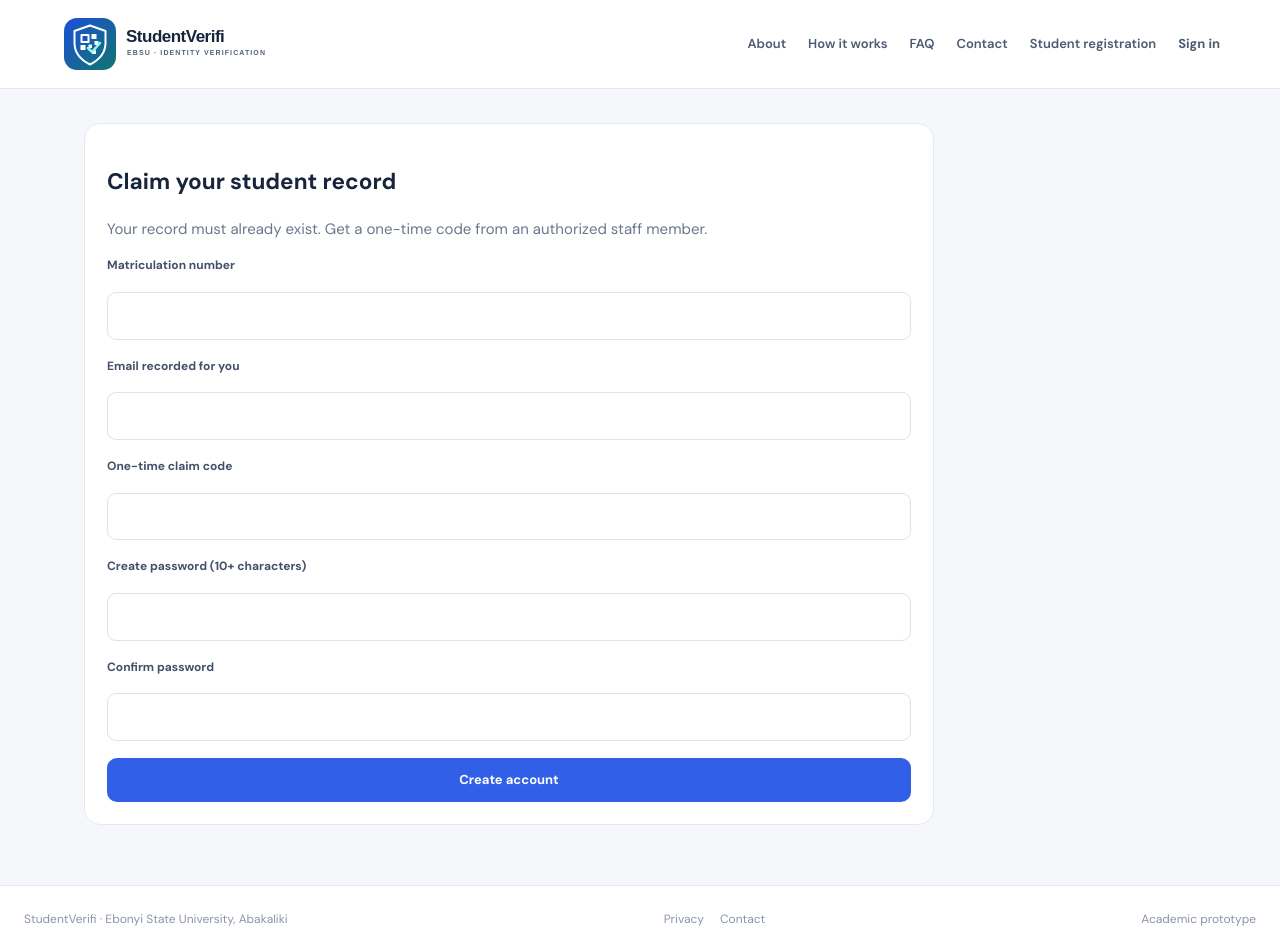
After one commit to Davidnna/studentverifi, a Flask app: page /register in a window 1280 px wide. The commit adds this page. Run offline with Flask 3, Linux system fonts and the light colour scheme; parts of the project's set-up code (start-up, migrations or seed data) failed here and were passed over; some libraries are stand-ins or nearby versions.

Commit message:
Fix login and add secure student account claiming

```diff
--- a/app.py
+++ b/app.py
@@ -68,31 +68,32 @@ engine = create_engine(database_url(), pool_pre_ping=True, pool_recycle=280,
 csrf = CSRFProtect(app)
 
 
+class CompatRow:
+    def __init__(self, row): self.row, self.mapping = row, row._mapping
+    def __getitem__(self, key): return self.mapping[key] if isinstance(key, str) else self.row[key]
+    def __getattr__(self, name): return getattr(self.row, name)
+class CompatResult:
+    def __init__(self, result): self.result = result
+    def fetchone(self):
+        row=self.result.fetchone(); return CompatRow(row) if row is not None else None
+    def fetchall(self): return [CompatRow(r) for r in self.result.fetchall()]
+    def first(self):
+        row=self.result.first(); return CompatRow(row) if row is not None else None
 class DBCompat:
-    """Small compatibility layer to keep the starter's parameterized SQL readable."""
-    def __init__(self, connection):
-        self.connection = connection
-
+    def __init__(self, connection): self.connection = connection
     def execute(self, sql, params=()):
-        sql = sql.strip()
+        sql=sql.strip()
         if params:
-            parts = sql.split("?")
-            if len(parts) - 1 != len(params):
-                raise ValueError("SQL placeholder count does not match parameters")
-            rendered = parts[0]
-            values = {}
-            for i, value in enumerate(params):
-                key = f"p{i}"
-                rendered += f":{key}" + parts[i + 1]
-                values[key] = value
-            return self.connection.execute(text(rendered), values)
-        return self.connection.execute(text(sql))
-
-    def __enter__(self):
-        return self
-
-    def __exit__(self, exc_type, exc, tb):
-        return False
+            parts=sql.split("?")
+            if len(parts)-1 != len(params): raise ValueError("SQL placeholder count does not match parameters")
+            rendered=parts[0]; values={}
+            for i,value in enumerate(params):
+                key=f"p{i}"; rendered += f":{key}" + parts[i+1]; values[key]=value
+            result=self.connection.execute(text(rendered),values)
+        else: result=self.connection.execute(text(sql))
+        return CompatResult(result)
+    def __enter__(self): return self
+    def __exit__(self, exc_type, exc, tb): return False
 
 
 class DBContext:
@@ -116,6 +117,7 @@ def init_db():
             username VARCHAR(80) UNIQUE NOT NULL,
             password_hash VARCHAR(255) NOT NULL,
             role VARCHAR(30) NOT NULL DEFAULT 'admin',
+            student_id INTEGER NULL,
             created_at VARCHAR(40) NOT NULL
         ) ENGINE=InnoDB DEFAULT CHARSET=utf8mb4""",
         """CREATE TABLE IF NOT EXISTS students (
@@ -129,6 +131,8 @@ def init_db():
             token VARCHAR(128) UNIQUE NOT NULL,
             status VARCHAR(20) NOT NULL DEFAULT 'Active',
             record_source VARCHAR(30) NOT NULL DEFAULT 'synthetic',
+            claim_code_hash VARCHAR(255) NULL,
+            claimed_at VARCHAR(40) NULL,
             created_at VARCHAR(40) NOT NULL,
             INDEX idx_students_full_name (full_name),
             INDEX idx_students_department (department)
@@ -151,6 +155,13 @@ def init_db():
         student_columns = {row[0] for row in connection.execute(text("SHOW COLUMNS FROM students")).fetchall()}
         if "record_source" not in student_columns:
             connection.execute(text("ALTER TABLE students ADD COLUMN record_source VARCHAR(30) NOT NULL DEFAULT 'synthetic'"))
+        if "claim_code_hash" not in student_columns:
+            connection.execute(text("ALTER TABLE students ADD COLUMN claim_code_hash VARCHAR(255) NULL"))
+        if "claimed_at" not in student_columns:
+            connection.execute(text("ALTER TABLE students ADD COLUMN claimed_at VARCHAR(40) NULL"))
+        user_columns = {row[0] for row in connection.execute(text("SHOW COLUMNS FROM users")).fetchall()}
+        if "student_id" not in user_columns:
+            connection.execute(text("ALTER TABLE users ADD COLUMN student_id INTEGER NULL"))
         existing = connection.execute(text("SELECT id FROM users WHERE username = :username"), {"username": os.environ.get("INITIAL_ADMIN_USERNAME", "admin")}).first()
         if not existing:
             # Set INITIAL_ADMIN_PASSWORD in Railway variables before first deploy.
@@ -175,6 +186,17 @@ def login_required(view):
         if not session.get("user_id"):
             flash("Please log in to continue.", "warning")
             return redirect(url_for("login"))
+        return view(*args, **kwargs)
+    return wrapped
+
+
+def admin_required(view):
+    @wraps(view)
+    def wrapped(*args, **kwargs):
+        if not session.get("user_id"):
+            flash("Please sign in to continue.", "warning")
+            return redirect(url_for("login"))
+        if session.get("role") != "admin": abort(403)
         return view(*args, **kwargs)
     return wrapped
 
@@ -230,9 +252,52 @@ def login():
             session["user_id"] = user["id"]
             session["username"] = user["username"]
             session["role"] = user["role"]
-            return redirect(url_for("dashboard"))
+            session["student_id"] = user["student_id"]
+            return redirect(url_for("dashboard") if user["role"] == "admin" else url_for("student_account"))
         flash("Invalid username or password.", "danger")
     return render_template("login.html")
+
+
+@app.route("/register", methods=["GET", "POST"])
+def student_register():
+    if request.method == "POST":
+        matric=request.form.get("matric_no", "").strip().upper(); email=request.form.get("email", "").strip().lower()
+        code=request.form.get("claim_code", "").strip(); password=request.form.get("password", ""); confirm=request.form.get("confirm_password", "")
+        if not all([matric,email,code,password,confirm]):
+            flash("Complete every field.", "danger"); return render_template("student_register.html")
+        if len(password)<10 or password!=confirm:
+            flash("Use a password of at least 10 characters and ensure both passwords match.", "danger"); return render_template("student_register.html")
+        with get_db() as db:
+            student=db.execute("SELECT * FROM students WHERE matric_no = ?",(matric,)).fetchone()
+            if not student or not student["claim_code_hash"] or student["claimed_at"] or not student["email"] or student["email"].strip().lower()!=email or not check_password_hash(student["claim_code_hash"],code):
+                flash("Unable to claim this record. Check your details or contact the authorized office.","danger"); return render_template("student_register.html")
+            if db.execute("SELECT id FROM users WHERE username = ?",(matric,)).fetchone():
+                flash("An account already exists for this record. Please sign in.","warning"); return redirect(url_for("login"))
+            db.execute("INSERT INTO users (username,password_hash,role,student_id,created_at) VALUES (?,?,'student',?,?)",(matric,generate_password_hash(password),student["id"],now()))
+            db.execute("UPDATE students SET claimed_at = ?, claim_code_hash = NULL WHERE id = ?",(now(),student["id"]))
+        flash("Student account created. You can now sign in.","success"); return redirect(url_for("login"))
+    return render_template("student_register.html")
+
+@app.route("/student/account")
+def student_account():
+    if not session.get("user_id"): return redirect(url_for("login"))
+    if session.get("role")!="student": abort(403)
+    with get_db() as db: student=db.execute("SELECT * FROM students WHERE id = ?",(session.get("student_id"),)).fetchone()
+    if not student: abort(404)
+    return render_template("student_account.html",student=student)
+
+@app.route("/students/<int:student_id>/claim-code", methods=["POST"])
+@admin_required
+def issue_claim_code(student_id):
+    code=secrets.token_urlsafe(10)
+    with get_db() as db:
+        student=db.execute("SELECT id,claimed_at FROM students WHERE id = ?",(student_id,)).fetchone()
+        if not student: abort(404)
+        if student["claimed_at"]:
+            flash("This record has already been claimed.","warning"); return redirect(url_for("student_detail",student_id=student_id))
+        db.execute("UPDATE students SET claim_code_hash = ? WHERE id = ?",(generate_password_hash(code),student_id))
+    flash("One-time claim code — share privately with the student: "+code,"success")
+    return redirect(url_for("student_detail",student_id=student_id))
 
 
 @app.route("/logout", methods=["POST"])
@@ -243,7 +308,7 @@ def logout():
 
 
 @app.route("/dashboard")
-@login_required
+@admin_required
 def dashboard():
     with get_db() as db:
         total = db.execute("SELECT COUNT(*) FROM students").fetchone()[0]
@@ -261,7 +326,7 @@ def dashboard():
 
 
 @app.route("/students")
-@login_required
+@admin_required
 def students():
     q = request.args.get("q", "").strip()
     with get_db() as db:
@@ -277,7 +342,7 @@ def students():
 
 
 @app.route("/students/new", methods=["GET", "POST"])
-@login_required
+@admin_required
 def add_student():
     if request.method == "POST":
         matric_no = request.form.get("matric_no", "").strip().upper()
@@ -308,7 +373,7 @@ def add_student():
 
 
 @app.route("/students/import-template.csv")
-@login_required
+@admin_required
 def student_import_template():
     output = io.StringIO()
     writer = csv.writer(output)
@@ -318,7 +383,7 @@ def student_import_template():
 
 
 @app.route("/students/import", methods=["GET", "POST"])
-@login_required
+@admin_required
 def import_students():
     if request.method == "GET":
         return render_template("student_import.html")
@@ -371,7 +436,7 @@ def import_students():
 
 
 @app.route("/students/synthetic-demo", methods=["POST"])
-@login_required
+@admin_required
 def create_synthetic_demo():
     samples = [
       ("TEST/CSC/001","Ada Example","Computer Science","400","ada.example@example.com"),
@@ -390,7 +455,7 @@ def create_synthetic_demo():
 
 
 @app.route("/students/<int:student_id>")
-@login_required
+@admin_required
 def student_detail(student_id):
     with get_db() as db:
         student = db.execute("SELECT * FROM students WHERE id = ?", (student_id,)).fetchone()
@@ -400,7 +465,7 @@ def student_detail(student_id):
 
 
 @app.route("/students/<int:student_id>/qr.png")
-@login_required
+@admin_required
 def student_qr(student_id):
     with get_db() as db:
         student = db.execute("SELECT token FROM students WHERE id = ?", (student_id,)).fetchone()
@@ -410,7 +475,7 @@ def student_qr(student_id):
 
 
 @app.route("/students/<int:student_id>/toggle-status", methods=["POST"])
-@login_required
+@admin_required
 def toggle_status(student_id):
     with get_db() as db:
         student = db.execute("SELECT status FROM students WHERE id = ?", (student_id,)).fetchone()
@@ -423,7 +488,7 @@ def toggle_status(student_id):
 
 
 @app.route("/verify", methods=["GET", "POST"])
-@login_required
+@admin_required
 def verify():
     result = None
     submitted = ""
@@ -446,7 +511,7 @@ def verify():
 
 
 @app.route("/logs")
-@login_required
+@admin_required
 def logs():
     with get_db() as db:
         rows = db.execute("""
@@ -460,7 +525,7 @@ def logs():
 
 
 @app.route("/account/password", methods=["GET", "POST"])
-@login_required
+@admin_required
 def change_password():
     if request.method == "POST":
         current = request.form.get("current_password", "")
@@ -478,6 +543,10 @@ def change_password():
                 flash("Current password was incorrect.", "danger")
     return render_template("change_password.html")
 
+
+@app.errorhandler(403)
+def forbidden(_error):
+    return render_template("403.html"), 403
 
 @app.errorhandler(404)
 def not_found(_error):
--- /dev/null
+++ b/templates/403.html
@@ -0,0 +1 @@
+{% extends "base.html" %}{% block title %}Access denied · StudentVerifi{% endblock %}{% block content %}<section class="panel"><h1>Access denied</h1><p>You do not have permission to access this page.</p><a class="btn primary" href="{{ url_for('index') }}">Return home</a></section>{% endblock %}
--- a/templates/base.html
+++ b/templates/base.html
@@ -22,14 +22,18 @@
     <a href="{{ url_for('how_it_works') }}">How it works</a>
     <a href="{{ url_for('faq') }}">FAQ</a>
     <a href="{{ url_for('contact') }}">Contact</a>
-    {% if session.get('user_id') %}
+    {% if session.get('user_id') and session.get('role') == 'admin' %}
       <a href="{{ url_for('dashboard') }}">Dashboard</a>
       <a href="{{ url_for('students') }}">Students</a>
       <a href="{{ url_for('verify') }}">Verify ID</a>
       <a href="{{ url_for('logs') }}">Logs</a>
       <a href="{{ url_for('change_password') }}">Account</a>
       <form class="inline" method="post" action="{{ url_for('logout') }}"><input type="hidden" name="csrf_token" value="{{ csrf_token() }}"><button class="nav-button" type="submit">Log out</button></form>
+    {% elif session.get('user_id') and session.get('role') == 'student' %}
+      <a href="{{ url_for('student_account') }}">My account</a>
+      <form class="inline" method="post" action="{{ url_for('logout') }}"><input type="hidden" name="csrf_token" value="{{ csrf_token() }}"><button class="nav-button" type="submit">Log out</button></form>
     {% else %}
+      <a href="{{ url_for('student_register') }}">Student registration</a>
       <a class="nav-signin" href="{{ url_for('login') }}">Sign in</a>
     {% endif %}
   </nav>
--- a/templates/login.html
+++ b/templates/login.html
@@ -1 +1,3 @@
-{% extends "base.html" %}{% block title %}Sign in · StudentVerifi{% endblock %}{% block content %}<div class="auth-wrap"><section class="panel auth-panel"><span class="eyebrow">SECURE ACCESS</span><h1>Sign in</h1><p class="muted">Sign in with your authorised account to continue.</p><form method="post" class="form-stack"><input type="hidden" name="csrf_token" value="{{ csrf_token() }}"><label>Username<input name="username" autocomplete="username" required></label><label>Password<input type="password" name="password" autocomplete="current-password" required></label><button class="btn primary full" type="submit">Sign in</button></form></section></div>{% endblock %}
+{% extends "base.html" %}{% block title %}Sign in · StudentVerifi<p class="muted">Student with an existing record? <a href="{{ url_for('student_register') }}">Create an account with a one-time claim code</a>.</p>
+{% endblock %}{% block content %}<div class="auth-wrap"><section class="panel auth-panel"><span class="eyebrow">SECURE ACCESS</span><h1>Sign in</h1><p class="muted">Sign in with your authorised account to continue.</p><form method="post" class="form-stack"><input type="hidden" name="csrf_token" value="{{ csrf_token() }}"><label>Username<input name="username" autocomplete="username" required></label><label>Password<input type="password" name="password" autocomplete="current-password" required></label><button class="btn primary full" type="submit">Sign in</button></form></section></div><p class="muted">Student with an existing record? <a href="{{ url_for('student_register') }}">Create an account with a one-time claim code</a>.</p>
+{% endblock %}
--- /dev/null
+++ b/templates/student_account.html
@@ -0,0 +1 @@
+{% extends "base.html" %}{% block title %}Student account · StudentVerifi{% endblock %}{% block content %}<section class="panel"><h1>Welcome, {{ student.full_name }}</h1><p>Your account is linked to an existing StudentVerifi record.</p><dl class="details"><dt>Matriculation number</dt><dd>{{ student.matric_no }}</dd><dt>Department</dt><dd>{{ student.department }}</dd><dt>Level</dt><dd>{{ student.level }}</dd><dt>Status</dt><dd>{{ student.status }}</dd></dl><p class="notice">This prototype does not yet implement facial recognition or student QR downloads.</p></section>{% endblock %}
--- a/templates/student_detail.html
+++ b/templates/student_detail.html
@@ -10,6 +10,6 @@
     <dl class="details"><dt>Matric number</dt><dd>{{ student.matric_no }}</dd><dt>Department</dt><dd>{{ student.department }}</dd><dt>Level</dt><dd>{{ student.level }}</dd><dt>Email</dt><dd>{{ student.email or 'Not provided' }}</dd><dt>Registered</dt><dd>{{ student.created_at }}</dd></dl>
     <form method="post" action="{{ url_for('toggle_status', student_id=student.id) }}"><input type="hidden" name="csrf_token" value="{{ csrf_token() }}"><button class="btn {{ 'danger-btn' if student.status == 'Active' else 'primary' }} full" type="submit">{{ 'Deactivate student' if student.status == 'Active' else 'Activate student' }}</button></form>
   </section>
-  <section class="panel qr-panel"><span class="eyebrow">STUDENT CREDENTIAL</span><h2>Unique QR code</h2><p class="muted">Scan this code from the Verify ID page. The code contains an opaque token, not the student's personal details.</p><img class="qr-large" src="{{ url_for('student_qr', student_id=student.id) }}" alt="Student QR code"><a class="btn primary full" href="{{ url_for('student_qr', student_id=student.id) }}">Download QR PNG</a><div class="notice">Identity verification should also compare the person with an authorized photo ID. A copied QR code alone does not prove identity.</div></section>
+  <section class="panel qr-panel"><span class="eyebrow">STUDENT CREDENTIAL</span><h2>Unique QR code</h2><p class="muted">Scan this code from the Verify ID page. The code contains an opaque token, not the student's personal details.</p><img class="qr-large" src="{{ url_for('student_qr', student_id=student.id) }}" alt="Student QR code"><a class="btn primary full" href="{{ url_for('student_qr', student_id=student.id) }}">Download QR PNG</a><form method="post" action="{{ url_for('issue_claim_code', student_id=student.id) }}"><input type="hidden" name="csrf_token" value="{{ csrf_token() }}"><button class="btn secondary full" type="submit">Generate one-time student claim code</button></form><div class="notice">Identity verification should also compare the person with an authorized photo ID. A copied QR code alone does not prove identity.</div></section>
 </div>
 {% endblock %}
--- /dev/null
+++ b/templates/student_register.html
@@ -0,0 +1 @@
+{% extends "base.html" %}{% block title %}Student registration · StudentVerifi{% endblock %}{% block content %}<section class="panel form-panel narrow-panel"><h1>Claim your student record</h1><p class="muted">Your record must already exist. Get a one-time code from an authorized staff member.</p><form method="post" class="form-stack"><input type="hidden" name="csrf_token" value="{{ csrf_token() }}"><label for="matric_no">Matriculation number</label><input id="matric_no" name="matric_no" required autocomplete="username"><label for="email">Email recorded for you</label><input id="email" name="email" type="email" required autocomplete="email"><label for="claim_code">One-time claim code</label><input id="claim_code" name="claim_code" required autocomplete="one-time-code"><label for="password">Create password (10+ characters)</label><input id="password" name="password" type="password" minlength="10" required autocomplete="new-password"><label for="confirm_password">Confirm password</label><input id="confirm_password" name="confirm_password" type="password" minlength="10" required autocomplete="new-password"><button class="btn primary full" type="submit">Create account</button></form></section>{% endblock %}
```
